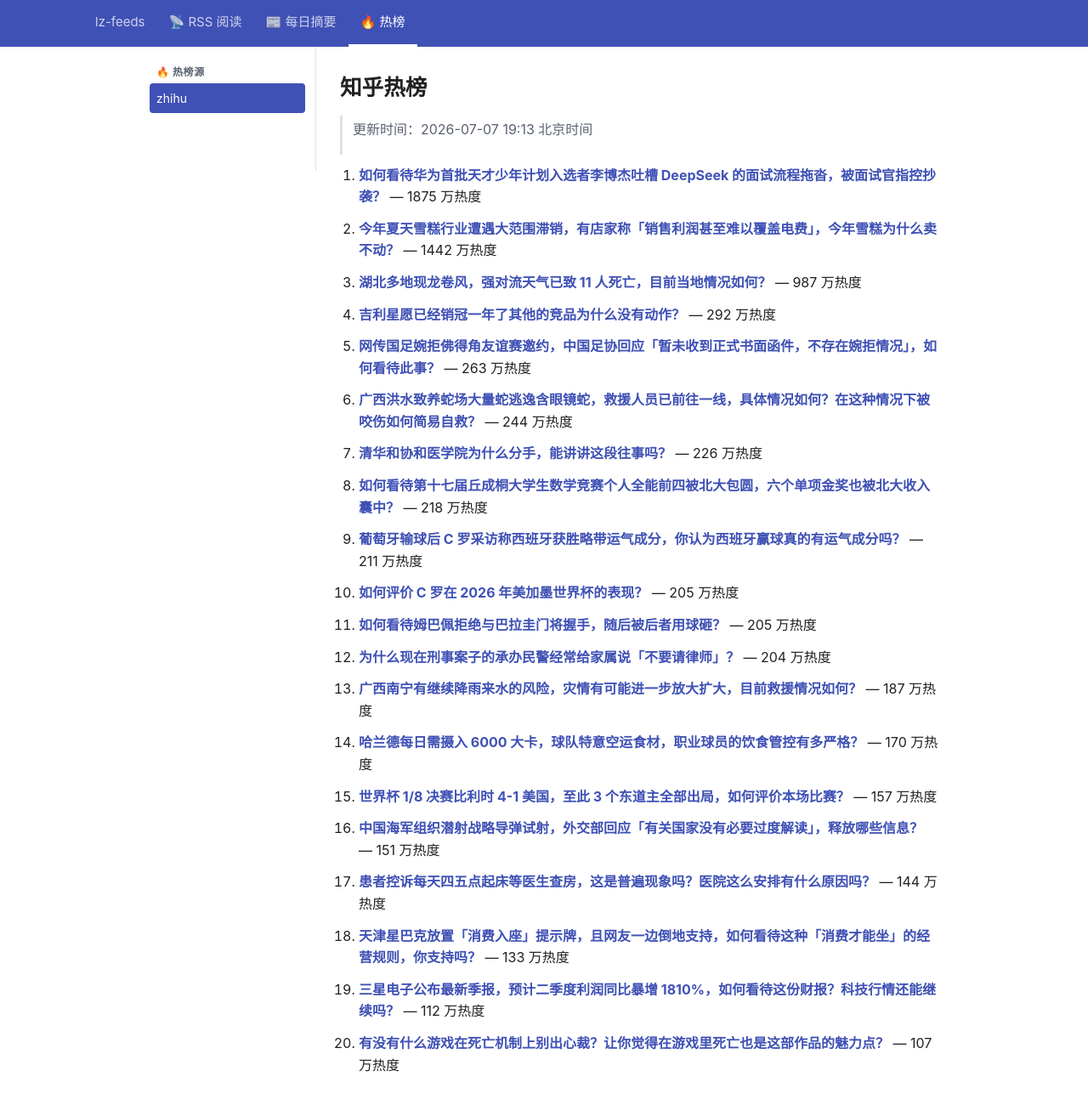
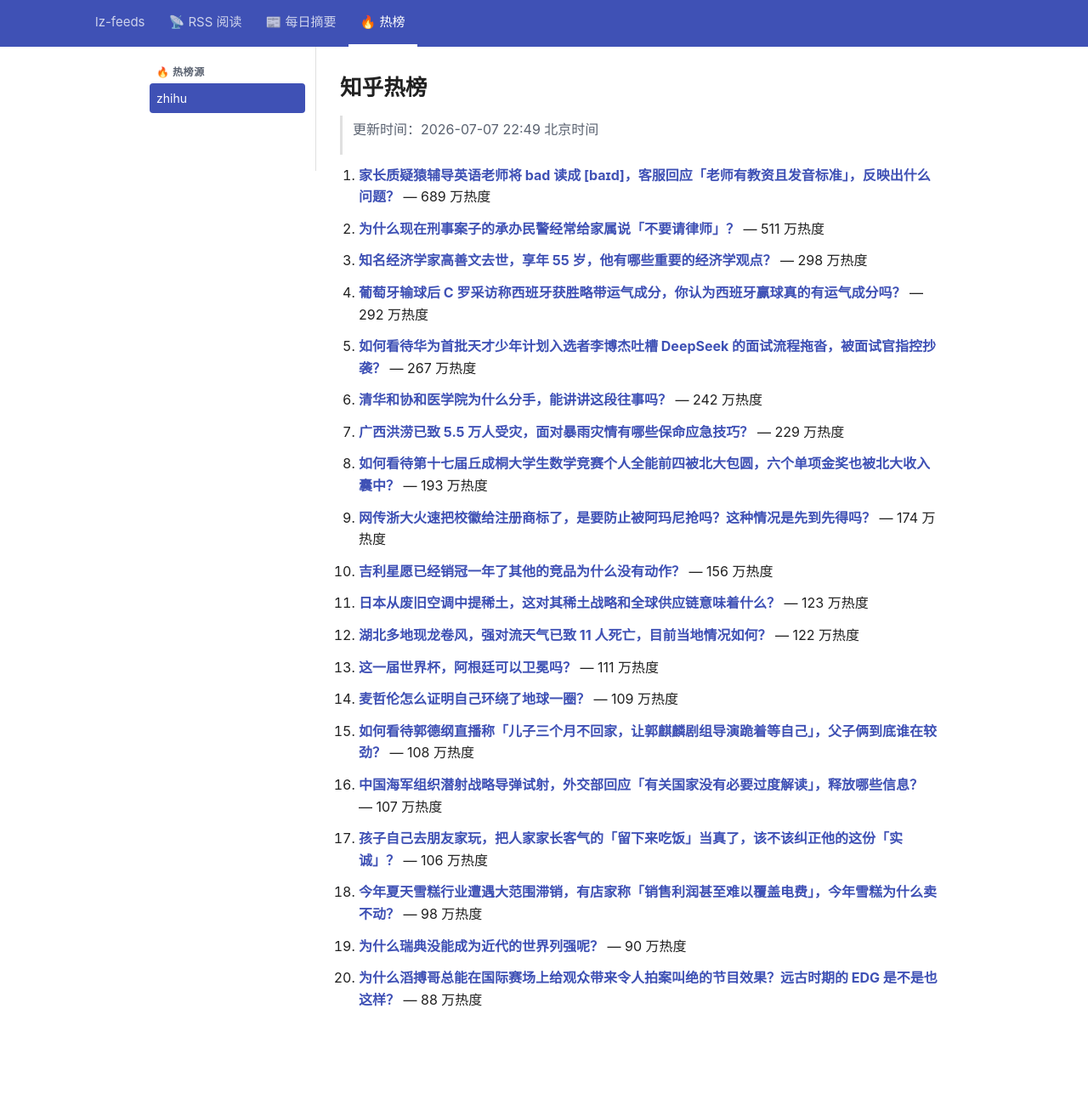
Before and after one commit to lizhang0101/lz-feeds, a Jekyll site: the page built from _hotlist/zhihu.md, in a window 1280 px wide and 1330 px high. Shown: the top 1300 px of the window at 85% size. Built offline with Jekyll 4.4.1, drawn with Linux system fonts in a browser that asks for light colours.

Commit message:
hotlist: 2026-07-07T14:49Z

```diff
--- a/_hotlist/zhihu.md
+++ b/_hotlist/zhihu.md
@@ -1,48 +1,48 @@
 ---
-updated: 2026-07-07 19:13 北京时间
+updated: 2026-07-07 22:49 北京时间
 count: 20
 ---
 
 # 知乎热榜
 
-> 更新时间：2026-07-07 19:13 北京时间
+> 更新时间：2026-07-07 22:49 北京时间
 
-1. **[如何看待华为首批天才少年计划入选者李博杰吐槽 DeepSeek 的面试流程拖沓，被面试官指控抄袭？](https://www.zhihu.com/question/2057753624717911009)** — 1875 万热度
+1. **[家长质疑猿辅导英语老师将 bad 读成 [baɪd]，客服回应「老师有教资且发音标准」，反映出什么问题？](https://www.zhihu.com/question/2057445977477362585)** — 689 万热度
 
-2. **[今年夏天雪糕行业遭遇大范围滞销，有店家称「销售利润甚至难以覆盖电费」，今年雪糕为什么卖不动？](https://www.zhihu.com/question/2057431315062993122)** — 1442 万热度
+2. **[为什么现在刑事案子的承办民警经常给家属说「不要请律师」？](https://www.zhihu.com/question/2057036400084755692)** — 511 万热度
 
-3. **[湖北多地现龙卷风，强对流天气已致 11 人死亡，目前当地情况如何？](https://www.zhihu.com/question/2057569257274041212)** — 987 万热度
+3. **[知名经济学家高善文去世，享年 55 岁，他有哪些重要的经济学观点？](https://www.zhihu.com/question/2057919926631757661)** — 298 万热度
 
-4. **[吉利星愿已经销冠一年了其他的竞品为什么没有动作？](https://www.zhihu.com/question/2056855849570668816)** — 292 万热度
+4. **[葡萄牙输球后 C 罗采访称西班牙获胜略带运气成分，你认为西班牙赢球真的有运气成分吗？](https://www.zhihu.com/question/2057748233514742724)** — 292 万热度
 
-5. **[网传国足婉拒佛得角友谊赛邀约，中国足协回应「暂未收到正式书面函件，不存在婉拒情况」，如何看待此事？](https://www.zhihu.com/question/2057469688892936472)** — 263 万热度
+5. **[如何看待华为首批天才少年计划入选者李博杰吐槽 DeepSeek 的面试流程拖沓，被面试官指控抄袭？](https://www.zhihu.com/question/2057753624717911009)** — 267 万热度
 
-6. **[广西洪水致养蛇场大量蛇逃逸含眼镜蛇，救援人员已前往一线，具体情况如何？在这种情况下被咬伤如何简易自救？](https://www.zhihu.com/question/2057818774057609057)** — 244 万热度
+6. **[清华和协和医学院为什么分手，能讲讲这段往事吗？](https://www.zhihu.com/question/2057437304205959882)** — 242 万热度
 
-7. **[清华和协和医学院为什么分手，能讲讲这段往事吗？](https://www.zhihu.com/question/2057437304205959882)** — 226 万热度
+7. **[广西洪涝已致 5.5 万人受灾，面对暴雨灾情有哪些保命应急技巧？](https://www.zhihu.com/question/2057739570632812323)** — 229 万热度
 
-8. **[如何看待第十七届丘成桐大学生数学竞赛个人全能前四被北大包圆，六个单项金奖也被北大收入囊中？](https://www.zhihu.com/question/2057782462197887257)** — 218 万热度
+8. **[如何看待第十七届丘成桐大学生数学竞赛个人全能前四被北大包圆，六个单项金奖也被北大收入囊中？](https://www.zhihu.com/question/2057782462197887257)** — 193 万热度
 
-9. **[葡萄牙输球后 C 罗采访称西班牙获胜略带运气成分，你认为西班牙赢球真的有运气成分吗？](https://www.zhihu.com/question/2057748233514742724)** — 211 万热度
+9. **[网传浙大火速把校徽给注册商标了，是要防止被阿玛尼抢吗？这种情况是先到先得吗？](https://www.zhihu.com/question/2057738871933071369)** — 174 万热度
 
-10. **[如何评价 C 罗在 2026 年美加墨世界杯的表现？](https://www.zhihu.com/question/2057691287667598366)** — 205 万热度
+10. **[吉利星愿已经销冠一年了其他的竞品为什么没有动作？](https://www.zhihu.com/question/2056855849570668816)** — 156 万热度
 
-11. **[如何看待姆巴佩拒绝与巴拉圭门将握手，随后被后者用球砸？](https://www.zhihu.com/question/2057059683198662543)** — 205 万热度
+11. **[日本从废旧空调中提稀土，这对其稀土战略和全球供应链意味着什么？](https://www.zhihu.com/question/2057185895623791482)** — 123 万热度
 
-12. **[为什么现在刑事案子的承办民警经常给家属说「不要请律师」？](https://www.zhihu.com/question/2057036400084755692)** — 204 万热度
+12. **[湖北多地现龙卷风，强对流天气已致 11 人死亡，目前当地情况如何？](https://www.zhihu.com/question/2057569257274041212)** — 122 万热度
 
-13. **[广西南宁有继续降雨来水的风险，灾情有可能进一步放大扩大，目前救援情况如何？](https://www.zhihu.com/question/2057584914892055667)** — 187 万热度
+13. **[这一届世界杯，阿根廷可以卫冕吗？](https://www.zhihu.com/question/2053198468592690594)** — 111 万热度
 
-14. **[哈兰德每日需摄入 6000 大卡，球队特意空运食材，职业球员的饮食管控有多严格？](https://www.zhihu.com/question/2055667137344182152)** — 170 万热度
+14. **[麦哲伦怎么证明自己环绕了地球一圈？](https://www.zhihu.com/question/627034921)** — 109 万热度
 
-15. **[世界杯 1/8 决赛比利时 4-1 美国，至此 3 个东道主全部出局，如何评价本场比赛？](https://www.zhihu.com/question/2057413355376227594)** — 157 万热度
+15. **[如何看待郭德纲直播称「儿子三个月不回家，让郭麒麟剧组导演跪着等自己」，父子俩到底谁在较劲？](https://www.zhihu.com/question/2057250524936852697)** — 108 万热度
 
-16. **[中国海军组织潜射战略导弹试射，外交部回应「有关国家没有必要过度解读」，释放哪些信息？](https://www.zhihu.com/question/2057806206094284336)** — 151 万热度
+16. **[中国海军组织潜射战略导弹试射，外交部回应「有关国家没有必要过度解读」，释放哪些信息？](https://www.zhihu.com/question/2057806206094284336)** — 107 万热度
 
-17. **[患者控诉每天四五点起床等医生查房，这是普遍现象吗？医院这么安排有什么原因吗？](https://www.zhihu.com/question/2057401831282534054)** — 144 万热度
+17. **[孩子自己去朋友家玩，把人家家长客气的「留下来吃饭」当真了，该不该纠正他的这份「实诚」？](https://www.zhihu.com/question/2056708372850795631)** — 106 万热度
 
-18. **[天津星巴克放置「消费入座」提示牌，且网友一边倒地支持，如何看待这种「消费才能坐」的经营规则，你支持吗？](https://www.zhihu.com/question/2057459142361609119)** — 133 万热度
+18. **[今年夏天雪糕行业遭遇大范围滞销，有店家称「销售利润甚至难以覆盖电费」，今年雪糕为什么卖不动？](https://www.zhihu.com/question/2057431315062993122)** — 98 万热度
 
-19. **[三星电子公布最新季报，预计二季度利润同比暴增 1810%，如何看待这份财报？科技行情还能继续吗？](https://www.zhihu.com/question/2057735732068979803)** — 112 万热度
+19. **[为什么瑞典没能成为近代的世界列强呢？](https://www.zhihu.com/question/361911116)** — 90 万热度
 
-20. **[有没有什么游戏在死亡机制上别出心裁？让你觉得在游戏里死亡也是这部作品的魅力点？](https://www.zhihu.com/question/2010847275946091590)** — 107 万热度
+20. **[为什么滔搏哥总能在国际赛场上给观众带来令人拍案叫绝的节目效果？远古时期的 EDG 是不是也这样？](https://www.zhihu.com/question/2056437539146134932)** — 88 万热度
```
